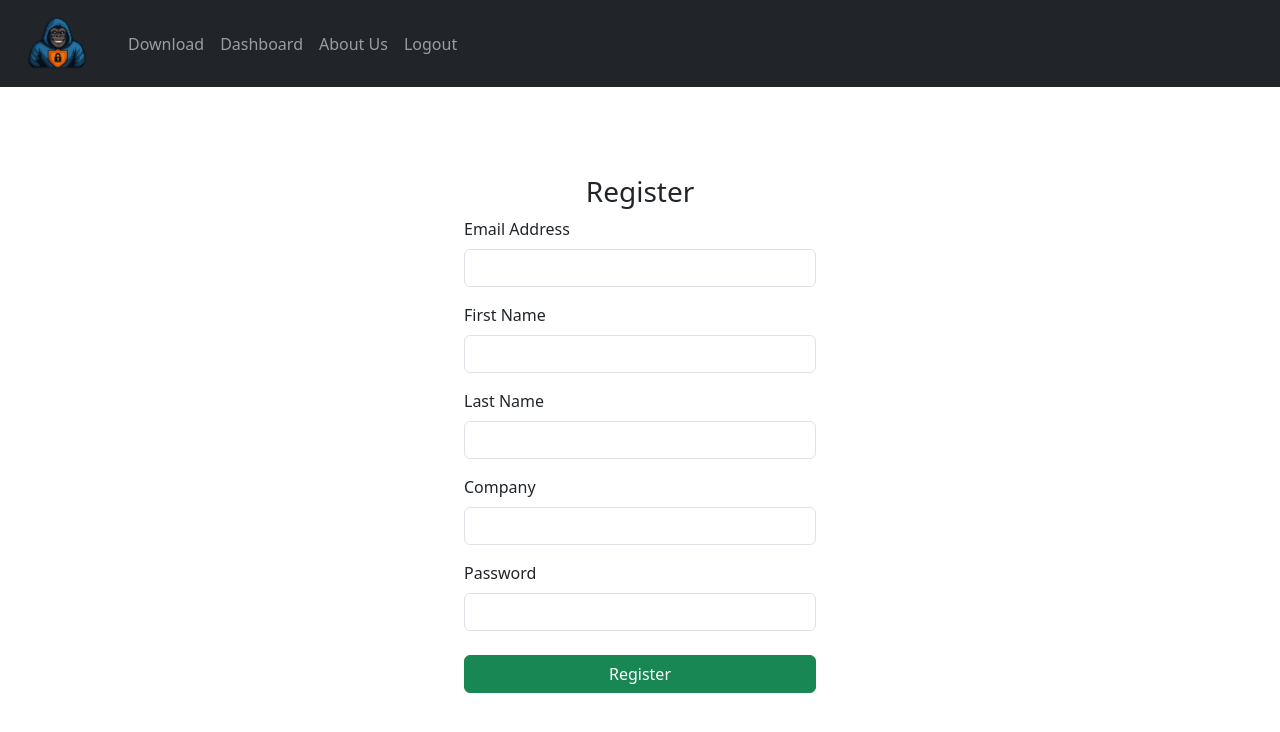
After one commit to lil-smert/1_aars_projekt, a Flask app: template Flask/Hjemmeside/templates/register.html in a window 1280 px wide. The commit adds this page. Shown: the top 732 px of the page. Run offline with Flask 3, Linux system fonts and the light colour scheme; the template is opened without the code that fills it, so the values that code supplies are empty; the visitor is signed in with stand-in values (Sample User, id 1).

Commit message:
New page who this

```diff
--- a/Flask/Hjemmeside/__init__.py
+++ b/Flask/Hjemmeside/__init__.py
@@ -15,6 +15,7 @@ def create_app():
         exempt = (
             'auth.login',
             'auth.logout',
+            'auth.register',
             'static',
         )
         # if you’re not logged in and not on login/logout/static, redirect
--- a/Flask/Hjemmeside/auth.py
+++ b/Flask/Hjemmeside/auth.py
@@ -1,24 +1,57 @@
+import sqlite3
 from flask import Blueprint, render_template, request, redirect, url_for, session, flash
 
 auth = Blueprint('auth', __name__)
 
-#Definer credentials
-USERS = {
-    'simon-nikolajsen@live.dk': {'firstname': 'Simon', 'password': '12345'},
-}
+DB_PATH = 'Hjemmeside/Database/credentials.db'
+
+def get_db():
+    conn = sqlite3.connect(DB_PATH)
+    conn.row_factory = sqlite3.Row
+    return conn
+
+@auth.route('/register', methods=['GET', 'POST'])
+def register():
+    if request.method == 'POST':
+        email = request.form['email']
+        firstname = request.form['firstname']
+        lastname = request.form['lastname']
+        company = request.form.get('company')
+        password = request.form['password']
+
+        db = get_db()
+        try:
+            db.execute(
+                'INSERT INTO CREDENTIALS (EMAIL, FIRSTNAME, LASTNAME, COMPANY, PASSWORD)'
+                'VALUES (?, ?, ?, ?, ?)',
+                (email, firstname, lastname, company, password)
+            )
+            db.commit()
+        except sqlite3.IntegrityError:
+            flash('That email is already registered.')
+            return redirect(url_for('auth.register'))
+
+    return render_template('register.html')
 
 @auth.route('/login', methods=['GET', 'POST'])
 def login():
     if request.method == 'POST':
-        email = request.form.get('email')
-        firstname = request.form.get('firstname')
-        pw = request.form.get('password')
+        email = request.form['email']
+        firstname = request.form['firstname']
+        pw = request.form['password']
 
-        user = USERS.get(email)
-        if user and user['firstname'] == firstname and user['password'] == pw:
+        db = get_db()
+        user = db.execute(
+            "SELECT FIRSTNAME, PASSWORD FROM CREDENTIALS WHERE EMAIL = ?",
+            (email,)
+        ).fetchone()
+        db.close()
+
+        if user and user['FIRSTNAME'] == firstname and user['PASSWORD'] == pw:
             session['user_email'] = email
             return redirect(url_for('routes.home'))
-        flash('Invalid email, First name or password')
+
+        flash('Invalid email, firstname or password.')
 
     return render_template('login.html')
 
--- a/Flask/Hjemmeside/static/style.css
+++ b/Flask/Hjemmeside/static/style.css
@@ -1,12 +1,67 @@
 /* in static/style.css */
 #carouselExampleCaptions.carousel {
   /* limit and crop */
-  max-height: 88vh;
+  max-height: 92vh;
   overflow: hidden;
 }
 
 /* ensure images fill and crop nicely */
 #carouselExampleCaptions .carousel-item img {
-  height: 88vh;
+  height: 92vh;
   object-fit: cover;
 }
+
+/* only show on login/register */
+.login-bg {
+  background: url('/static/login.gif') no-repeat center center fixed;
+  background-size: cover;
+}
+
+/* make sure your form sits on top */
+.content-wrapper {
+  position: relative;
+  z-index: 1;
+}
+
+/* Container around your login/register form */
+.content-wrapper {
+  position: relative;
+  z-index: 1;
+
+  /* size and centering */
+  max-width: 400px;
+  /* never wider than 400px */
+  width: 90%;
+  /* but shrink on mobile */
+  margin: 5% auto;
+  /* vertically space from top and center horizontally */
+
+  /* background with lower opacity */
+  background: rgba(255, 255, 255, 0.384);
+  /* white at 60% opacity (tweak the “0.6” to taste) */
+
+  padding: 2rem;
+  /* inner breathing room */
+  border-radius: 0.5rem;
+  /* rounded corners */
+
+  /* center all text inside (headings, labels, placeholders, etc) */
+  text-align: center;
+}
+
+/* Make inputs & buttons fill the container and center their text */
+.content-wrapper input,
+.content-wrapper button {
+  width: 100%;
+  margin: 0.5rem 0;
+  /* vertical gap between fields */
+  text-align: center;
+  /* center the user-typed text */
+}
+
+/* If you have labels you want left-aligned above each field, you can override: */
+.content-wrapper label {
+  display: block;
+  text-align: left;
+  margin-bottom: 0.25rem;
+}
--- a/Flask/Hjemmeside/templates/base.html
+++ b/Flask/Hjemmeside/templates/base.html
@@ -1,30 +1,38 @@
 <!DOCTYPE html>
 <html lang="en">
+
 <head>
   <meta charset="UTF-8">
   <meta name="viewport" content="width=device-width, initial-scale=1.0">
-    <link href="https://cdn.jsdelivr.net/npm/bootstrap@5.3.3/dist/css/bootstrap.min.css" rel="stylesheet" integrity="sha384-QWTKZyjpPEjISv5WaRU9OFeRpok6YctnYmDr5pNlyT2bRjXh0JMhjY6hW+ALEwIH" crossorigin="anonymous">
-    <script src="https://cdn.jsdelivr.net/npm/bootstrap@5.3.3/dist/js/bootstrap.bundle.min.js" integrity="sha384-YvpcrYf0tY3lHB60NNkmXc5s9fDVZLESaAA55NDzOxhy9GkcIdslK1eN7N6jIeHz" crossorigin="anonymous"></script>
+  <link href="https://cdn.jsdelivr.net/npm/bootstrap@5.3.3/dist/css/bootstrap.min.css" rel="stylesheet"
+    integrity="sha384-QWTKZyjpPEjISv5WaRU9OFeRpok6YctnYmDr5pNlyT2bRjXh0JMhjY6hW+ALEwIH" crossorigin="anonymous">
+  <script src="https://cdn.jsdelivr.net/npm/bootstrap@5.3.3/dist/js/bootstrap.bundle.min.js"
+    integrity="sha384-YvpcrYf0tY3lHB60NNkmXc5s9fDVZLESaAA55NDzOxhy9GkcIdslK1eN7N6jIeHz"
+    crossorigin="anonymous"></script>
   <link rel="stylesheet" href="{{ url_for('static', filename='style.css') }}">
   <title>{% block title %}Home{% endblock %}</title>
 </head>
-<body>
-  <nav class="navbar navbar-expand-lg navbar-dark bg-primary">
+
+<body{% if request.endpoint in ['auth.login', 'auth.register' ] %} class="login-bg" {% endif %}>
+  <nav class="navbar navbar-expand-lg navbar-dark bg-dark">
     <div class="container-fluid">
-      <a class="navbar-brand" href="/"><img src="static/logo.png" alt="logo" width="93" /></a>
-      <button class="navbar-toggler" type="button" data-bs-toggle="collapse" data-bs-target="#navbarNavAltMarkup" aria-controls="navbarNavAltMarkup" aria-expanded="false" aria-label="Toggle navigation">
+      <a class="navbar-brand" href="{{ url_for('routes.home') }}">
+        <img src="{{ url_for('static', filename='logo.png') }}" alt="logo" width="92" />
+      </a>
+      <button class="navbar-toggler" type="button" data-bs-toggle="collapse" data-bs-target="#navbarNavAltMarkup"
+        aria-controls="navbarNavAltMarkup" aria-expanded="false" aria-label="Toggle navigation">
         <span class="navbar-toggler-icon"></span>
       </button>
       <div class="collapse navbar-collapse" id="navbarNavAltMarkup">
         <div class="navbar-nav">
           {% if session.user_email %}
-           <a class="nav-link" href="{{ url_for('routes.home')}}">home</a>
-           <a class="nav-linK" href="{{ url_for('auth.download')}}">Download</a>
+          <a class="nav-link" href="{{ url_for('auth.download')}}">Download</a>
           <a class="nav-link" href="{{ url_for('auth.dashboard')}}">Dashboard</a>
           <a class="nav-link" href="{{ url_for('auth.about_us')}}">About Us</a>
           <a class="nav-link" href="{{ url_for('auth.logout')}}">Logout</a>
           {% else %}
-           <a class="nav-link" href="{{ url_for('auth.login') }}">login</a>
+          <a class="nav-link" href="{{ url_for('auth.login') }}">Login</a>
+          <a class="nav-link" href="{{ url_for('auth.register') }}">Register</a>
           {% endif %}
         </div>
       </div>
@@ -34,4 +42,5 @@
   {% block content %}
   {% endblock %}
   </body>
+
 </html>
--- /dev/null
+++ b/Flask/Hjemmeside/templates/register.html
@@ -0,0 +1,43 @@
+{% extends "base.html" %}
+{% block title %}Register{% endblock %}
+
+{% block content %}
+<div class="content-wrapper p-4 rounded">
+    <form method="post" action="{{ url_for('auth.register') }}">
+        <h3 class="text-center">Register</h3>
+
+        {% with messages = get_flashed_messages() %}
+        {% if messages %}
+        <div class="alert alert-danger">{{ messages[0] }}</div>
+        {% endif %}
+        {% endwith %}
+
+        <div class="mb-3">
+            <label for="email" class="form-label">Email Address</label>
+            <input type="email" class="form-control" id="email" name="email" required>
+        </div>
+
+        <div class="mb-3">
+            <label for="firstname" class="form-label">First Name</label>
+            <input type="text" class="form-control" id="firstname" name="firstname" required>
+        </div>
+
+        <div class="mb-3">
+            <label for="lastname" class="form-label">Last Name</label>
+            <input type="text" class="form-control" id="lastname" name="lastname" required>
+        </div>
+
+        <div class="mb-3">
+            <label for="company" class="form-label">Company</label>
+            <input type="text" class="form-control" id="company" name="company" required>
+        </div>
+
+        <div class="mb-3">
+            <label for="password" class="form-label">Password</label>
+            <input type="password" class="form-control" id="password" name="password" required>
+        </div>
+
+        <button type="submit" class="btn btn-success">Register</button>
+    </form>
+</div>
+{% endblock %}
```
Also changed, not shown: Flask/Hjemmeside/templates/login.html (+5 -24 lines), Flask/Hjemmeside/Database/credentials.db (added), Flask/Hjemmeside/models.py (deleted), Flask/Hjemmeside/static/hacker.png, 2 other files. Lines whose indentation alone changed are shown as unchanged.
